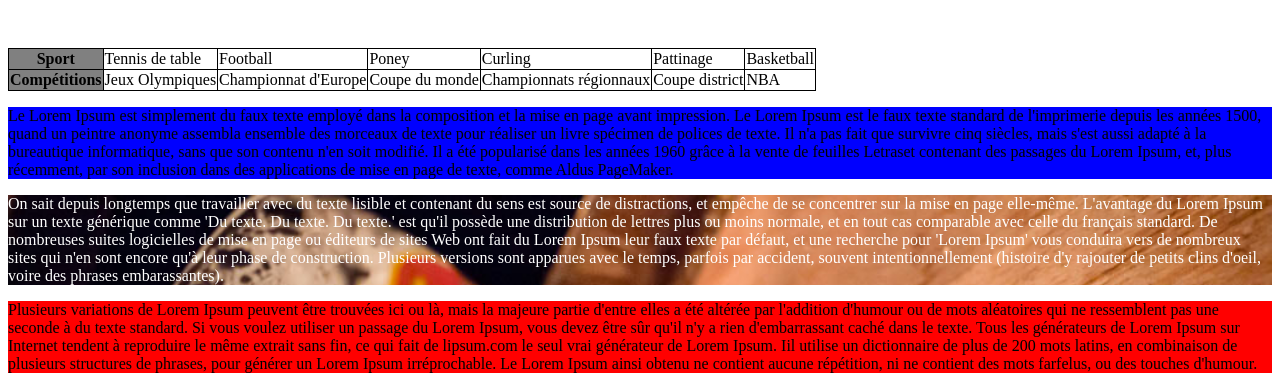
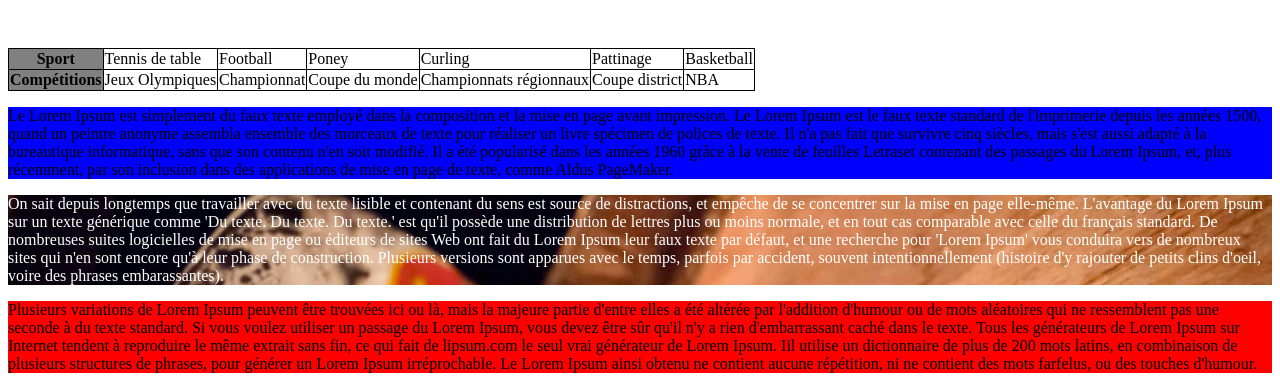
Before and after one commit to guillaumepetrel/M4105-Petrel, a plain HTML site: page tp2/index.html in a window 1280 px wide. Shown: the part 206-592 px from the top of the page. Drawn offline with Linux system fonts and the light colour scheme.

Commit message:
imagefond

```diff
--- a/tp2/index.html
+++ b/tp2/index.html
@@ -24,7 +24,7 @@
         <tr>
             <th>Compétitions</th>
             <td>Jeux Olympiques</td>
-            <td>Championnat d'Europe</td>
+            <td>Championnat</td>
             <td>Coupe du monde</td>
             <td>Championnats régionnaux</td>
             <td>Coupe district</td>
```
